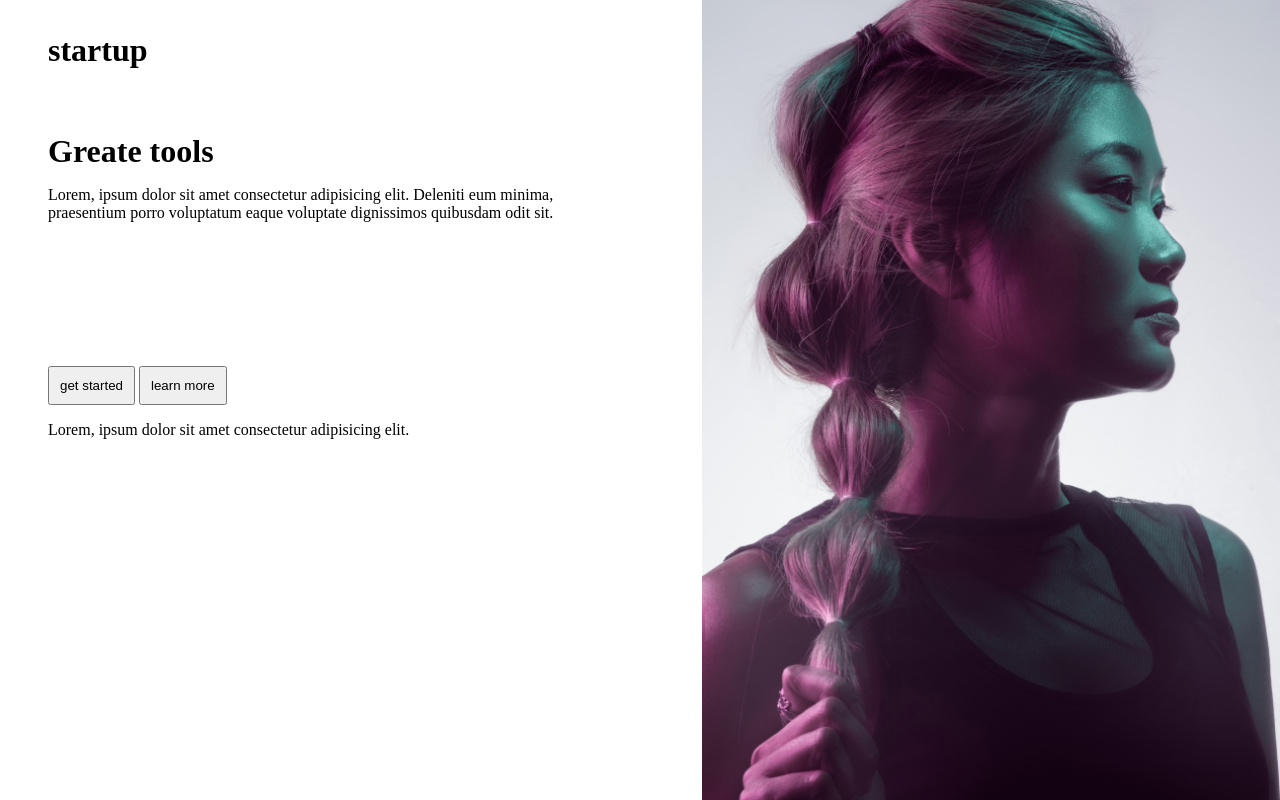
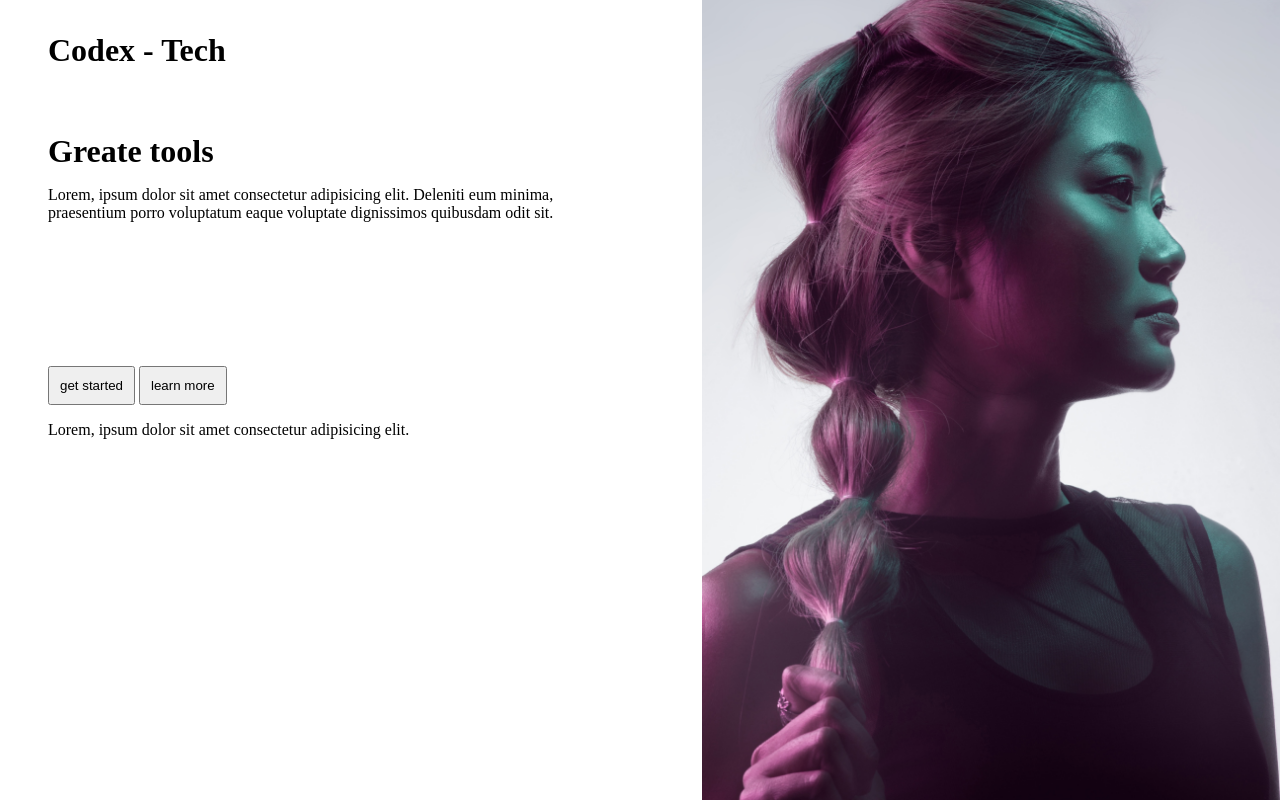
Before and after one commit to chiu93/project1, a plain HTML site: page index.html in a window 1280 px wide. Drawn offline with Linux system fonts and the light colour scheme.

Commit message:
heading changed

```diff
--- a/index.html
+++ b/index.html
@@ -6,7 +6,7 @@
         <div class="main-section">
             <div class="left-section">
                 <div class="nav">
-                    <h1>startup</h1>
+                    <h1>Codex - Tech</h1>
                 </div>
                 <div class="desc">
                     <h1>Greate tools</h1>
```
